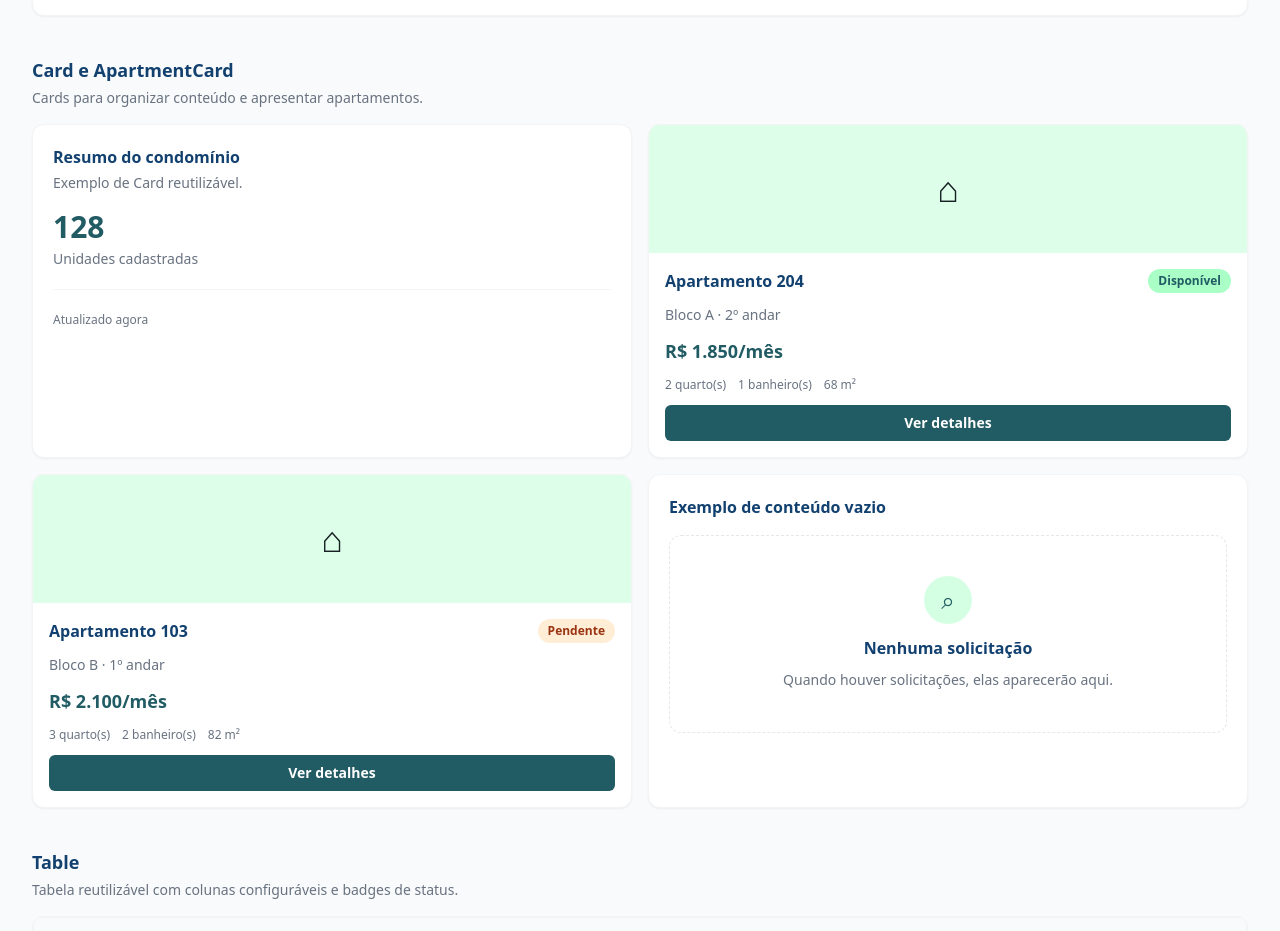
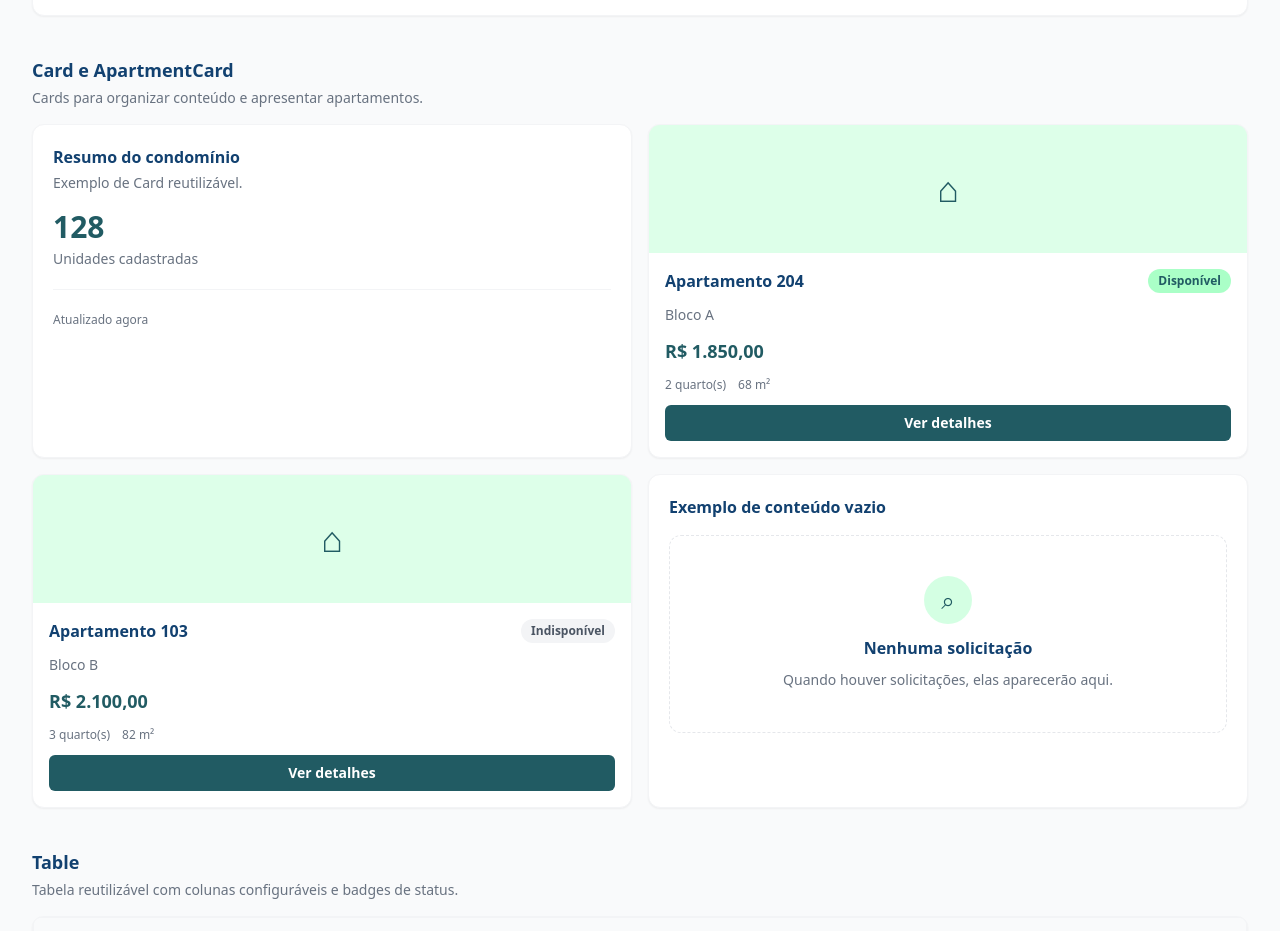
Before and after one commit to IcaroSantos21/HabitaPlus, a React (Vite) app in the folder frontend/: page /dev/components in a window 1280 px wide. Shown: the part 1460-2391 px from the top of the page. Built offline with nearby package versions, Linux system fonts and the light colour scheme.

Commit message:
fix(frontend): address component library review

```diff
--- a/frontend/src/components/ApartmentCard.jsx
+++ b/frontend/src/components/ApartmentCard.jsx
@@ -1,37 +1,71 @@
 import Badge from "./Badge";
 import Button from "./Button";
 
+const currencyFormatter = new Intl.NumberFormat("pt-BR", {
+  style: "currency",
+  currency: "BRL",
+});
+
+function formatCurrency(value) {
+  if (value === null || value === undefined || value === "") {
+    return "Valor não informado";
+  }
+
+  const amount = Number(value);
+  return Number.isFinite(amount) ? currencyFormatter.format(amount) : String(value);
+}
+
+function formatNumber(value) {
+  const amount = Number(value);
+  return Number.isFinite(amount)
+    ? new Intl.NumberFormat("pt-BR", { maximumFractionDigits: 2 }).format(amount)
+    : value;
+}
+
 function ApartmentCard({ apartment = {}, onViewDetails, className = "" }) {
-  const title = apartment.title || apartment.name || "Apartamento disponível";
-  const address = apartment.address || "Endereço não informado";
-  const price = apartment.price || "Consulte o valor";
-  const bedrooms = apartment.bedrooms ?? apartment.quartos;
-  const bathrooms = apartment.bathrooms ?? apartment.banheiros;
-  const area = apartment.area;
-  const status = apartment.status || "Disponível";
-  const imageUrl = apartment.imageUrl || apartment.image;
+  // Contrato alinhado à entidade Unidade do backend: id, bloco, numero,
+  // quartos, areaM2, valorAluguelSugerido e disponivelLocacao.
+  const title = apartment.numero
+    ? `Apartamento ${apartment.numero}`
+    : apartment.id !== undefined && apartment.id !== null
+      ? `Unidade ${apartment.id}`
+      : "Unidade habitacional";
+  const blockLabel = apartment.bloco ? `Bloco ${apartment.bloco}` : null;
+  const price = formatCurrency(apartment.valorAluguelSugerido);
+  const status =
+    typeof apartment.disponivelLocacao === "boolean"
+      ? apartment.disponivelLocacao
+        ? "DISPONIVEL"
+        : "INDISPONIVEL"
+      : null;
 
   return (
     <article className={`overflow-hidden rounded-xl border border-gray-100 bg-white shadow-sm ${className}`}>
-      {imageUrl ? (
-        <img src={imageUrl} alt={title} className="h-40 w-full object-cover" />
-      ) : (
-        <div className="flex h-32 items-center justify-center bg-brand-mint/40 text-4xl" aria-hidden="true">
-          <span>⌂</span>
-        </div>
-      )}
+      <div
+        className="flex h-32 items-center justify-center bg-brand-mint/40 text-4xl text-brand-teal"
+        aria-hidden="true"
+      >
+        <span>⌂</span>
+      </div>
+
       <div className="space-y-3 p-4">
         <div className="flex items-start justify-between gap-3">
           <h3 className="font-bold text-brand-navy">{title}</h3>
-          <Badge status={status} />
+          {status && <Badge status={status} />}
         </div>
-        <p className="text-sm text-muted">{address}</p>
+
+        {blockLabel && <p className="text-sm text-muted">{blockLabel}</p>}
         <p className="text-lg font-bold text-brand-teal">{price}</p>
+
         <div className="flex flex-wrap gap-3 text-xs text-muted">
-          {bedrooms !== undefined && <span>{bedrooms} quarto(s)</span>}
-          {bathrooms !== undefined && <span>{bathrooms} banheiro(s)</span>}
-          {area !== undefined && <span>{area} m²</span>}
+          {apartment.quartos !== undefined && apartment.quartos !== null && (
+            <span>{formatNumber(apartment.quartos)} quarto(s)</span>
+          )}
+          {apartment.areaM2 !== undefined && apartment.areaM2 !== null && (
+            <span>{formatNumber(apartment.areaM2)} m²</span>
+          )}
         </div>
+
         {onViewDetails && (
           <Button className="w-full" onClick={() => onViewDetails(apartment)}>
             Ver detalhes
--- a/frontend/src/components/Badge.jsx
+++ b/frontend/src/components/Badge.jsx
@@ -10,31 +10,59 @@ const variantStyles = {
   default: "bg-gray-100 text-gray-700",
 };
 
-const statusVariants = {
-  disponivel: "available",
-  disponível: "available",
-  ativo: "available",
-  sucesso: "success",
-  pendente: "pending",
-  aguardando: "pending",
-  erro: "error",
-  atrasado: "error",
-  encerrado: "closed",
-  fechado: "closed",
-  concluido: "closed",
-  concluído: "closed",
-  informacao: "info",
-  informação: "info",
+const statusConfig = {
+  DISPONIVEL: { variant: "available", label: "Disponível" },
+  INDISPONIVEL: { variant: "closed", label: "Indisponível" },
+  AVAILABLE: { variant: "available", label: "Disponível" },
+  SUCCESS: { variant: "success", label: "Sucesso" },
+  PENDING: { variant: "pending", label: "Pendente" },
+  WARNING: { variant: "warning", label: "Aviso" },
+  ERROR: { variant: "error", label: "Erro" },
+  DANGER: { variant: "danger", label: "Erro" },
+  CLOSED: { variant: "closed", label: "Encerrado" },
+  INFO: { variant: "info", label: "Informação" },
+  PENDENTE: { variant: "pending", label: "Pendente" },
+  PAGA: { variant: "success", label: "Paga" },
+  ATRASADA: { variant: "error", label: "Atrasada" },
+  VENDIDO: { variant: "closed", label: "Vendido" },
+  ATIVO: { variant: "available", label: "Ativo" },
+  SUCESSO: { variant: "success", label: "Sucesso" },
+  AGUARDANDO: { variant: "pending", label: "Aguardando" },
+  ERRO: { variant: "error", label: "Erro" },
+  ATRASADO: { variant: "error", label: "Atrasado" },
+  ENCERRADO: { variant: "closed", label: "Encerrado" },
+  FECHADO: { variant: "closed", label: "Fechado" },
+  CONCLUIDO: { variant: "closed", label: "Concluído" },
+  INFORMACAO: { variant: "info", label: "Informação" },
 };
 
+function normalize(value) {
+  return String(value ?? "")
+    .trim()
+    .normalize("NFD")
+    .replace(/[\u0300-\u036f]/g, "")
+    .toUpperCase();
+}
+
 function Badge({ children, status, variant, className = "" }) {
-  const text = children ?? status ?? "Status";
-  const normalized = String(variant || status || "default").toLowerCase();
-  const resolvedVariant = variant || statusVariants[normalized] || normalized;
+  const normalizedStatus = normalize(status);
+  const normalizedVariant = normalize(variant).toLowerCase();
+  const config = statusConfig[normalizedStatus];
+  const variantConfig = statusConfig[normalize(variant)];
+
+  const resolvedVariant = variantStyles[variant]
+    ? variant
+    : variantStyles[normalizedVariant]
+      ? normalizedVariant
+      : config?.variant || variantConfig?.variant || "default";
+
+  const text = children ?? config?.label ?? variantConfig?.label ?? status ?? "Status";
   const styles = variantStyles[resolvedVariant] || variantStyles.default;
 
   return (
-    <span className={`inline-flex items-center rounded-full px-2.5 py-1 text-xs font-semibold ${styles} ${className}`}>
+    <span
+      className={`inline-flex items-center rounded-full px-2.5 py-1 text-xs font-semibold ${styles} ${className}`}
+    >
       {text}
     </span>
   );
--- a/frontend/src/components/Button.jsx
+++ b/frontend/src/components/Button.jsx
@@ -1,5 +1,5 @@
 const baseStyles =
-  "inline-flex items-center justify-center gap-2 rounded-md px-4 py-2 text-sm font-semibold transition-colors focus:outline-none focus:ring-2 focus:ring-brand-green focus:ring-offset-2";
+  "inline-flex items-center justify-center gap-2 rounded-md text-sm font-semibold transition-colors focus:outline-none focus:ring-2 focus:ring-brand-green focus:ring-offset-2";
 
 const variantStyles = {
   primary: "bg-brand-teal text-white hover:bg-brand-navy",
@@ -8,9 +8,9 @@ const variantStyles = {
 };
 
 const sizeStyles = {
-  sm: "min-h-8 px-3 text-xs",
-  md: "min-h-9 px-4 text-sm",
-  lg: "min-h-11 px-6 text-base",
+  sm: "min-h-8 px-3 py-1.5 text-xs",
+  md: "min-h-9 px-4 py-2 text-sm",
+  lg: "min-h-11 px-6 py-3 text-base",
 };
 
 function Button({
--- a/frontend/src/components/Input.jsx
+++ b/frontend/src/components/Input.jsx
@@ -12,12 +12,12 @@ function Input({
   ...props
 }) {
   const generatedId = useId();
-  const inputId = id || name || generatedId;
+  const inputId = id || generatedId;
   const message = typeof error === "string" ? error : helperText;
   const describedBy = message ? `${inputId}-message` : undefined;
 
   const inputStyles = disabled
-    ? "cursor-not-allowed border-gray-500 bg-gray-100 text-gray-500 placeholder:text-gray-400"
+    ? "cursor-not-allowed border-gray-300 bg-gray-100 text-gray-500 placeholder:text-gray-400"
     : error
       ? "border-danger bg-white text-ink placeholder:text-muted focus:border-danger focus:ring-danger"
       : "border-muted bg-white text-ink placeholder:text-muted focus:border-brand-teal focus:ring-brand-teal";
--- a/frontend/src/components/Select.jsx
+++ b/frontend/src/components/Select.jsx
@@ -14,7 +14,7 @@ function Select({
   ...props
 }) {
   const generatedId = useId();
-  const selectId = id || name || generatedId;
+  const selectId = id || generatedId;
   const message = typeof error === "string" ? error : helperText;
   const describedBy = message ? `${selectId}-message` : undefined;
 
--- a/frontend/src/components/Textarea.jsx
+++ b/frontend/src/components/Textarea.jsx
@@ -13,7 +13,7 @@ function Textarea({
   ...props
 }) {
   const generatedId = useId();
-  const textareaId = id || name || generatedId;
+  const textareaId = id || generatedId;
   const message = typeof error === "string" ? error : helperText;
   const describedBy = message ? `${textareaId}-message` : undefined;
 
--- a/frontend/src/pages/ComponentsCatalog.jsx
+++ b/frontend/src/pages/ComponentsCatalog.jsx
@@ -23,26 +23,25 @@ const residentOptions = [
   { value: "administrador", label: "Administrador" },
 ];
 
+// Exemplos no mesmo formato da entidade Unidade do backend.
 const apartments = [
   {
-    id: "A-204",
-    title: "Apartamento 204",
-    address: "Bloco A · 2º andar",
-    price: "R$ 1.850/mês",
-    bedrooms: 2,
-    bathrooms: 1,
-    area: 68,
-    status: "Disponível",
+    id: 204,
+    numero: "204",
+    bloco: "A",
+    quartos: 2,
+    areaM2: 68,
+    valorAluguelSugerido: "1850.00",
+    disponivelLocacao: true,
   },
   {
-    id: "B-103",
-    title: "Apartamento 103",
-    address: "Bloco B · 1º andar",
-    price: "R$ 2.100/mês",
-    bedrooms: 3,
-    bathrooms: 2,
-    area: 82,
-    status: "Pendente",
+    id: 103,
+    numero: "103",
+    bloco: "B",
+    quartos: 3,
+    areaM2: 82,
+    valorAluguelSugerido: "2100.00",
+    disponivelLocacao: false,
   },
 ];
 
@@ -227,15 +226,26 @@ function ComponentsCatalog() {
       <Modal
         open={modalOpen}
         onClose={() => setModalOpen(false)}
-        title={selectedApartment?.title || "Detalhes do apartamento"}
+        title={selectedApartment?.numero ? `Apartamento ${selectedApartment.numero}` : "Detalhes da unidade"}
         footer={<Button onClick={() => setModalOpen(false)}>Fechar</Button>}
       >
         {selectedApartment && (
           <div className="space-y-3 text-sm">
-            <p className="text-muted">{selectedApartment.address}</p>
-            <p className="text-xl font-bold text-brand-teal">{selectedApartment.price}</p>
-            <p>{selectedApartment.bedrooms} quarto(s) · {selectedApartment.bathrooms} banheiro(s) · {selectedApartment.area} m²</p>
-            <Badge status={selectedApartment.status}>{selectedApartment.status}</Badge>
+            {selectedApartment.bloco && (
+              <p className="text-muted">Bloco {selectedApartment.bloco}</p>
+            )}
+            <p className="text-xl font-bold text-brand-teal">
+              {selectedApartment.valorAluguelSugerido !== undefined && selectedApartment.valorAluguelSugerido !== null
+                ? new Intl.NumberFormat("pt-BR", { style: "currency", currency: "BRL" }).format(Number(selectedApartment.valorAluguelSugerido))
+                : "Valor não informado"}
+            </p>
+            <div className="flex flex-wrap gap-3">
+              {selectedApartment.quartos !== undefined && <span>{selectedApartment.quartos} quarto(s)</span>}
+              {selectedApartment.areaM2 !== undefined && <span>{selectedApartment.areaM2} m²</span>}
+            </div>
+            {typeof selectedApartment.disponivelLocacao === "boolean" && (
+              <Badge status={selectedApartment.disponivelLocacao ? "DISPONIVEL" : "INDISPONIVEL"} />
+            )}
           </div>
         )}
       </Modal>
```
Also changed, not shown: frontend/src/components/Toast.jsx (+26 -6 lines).
